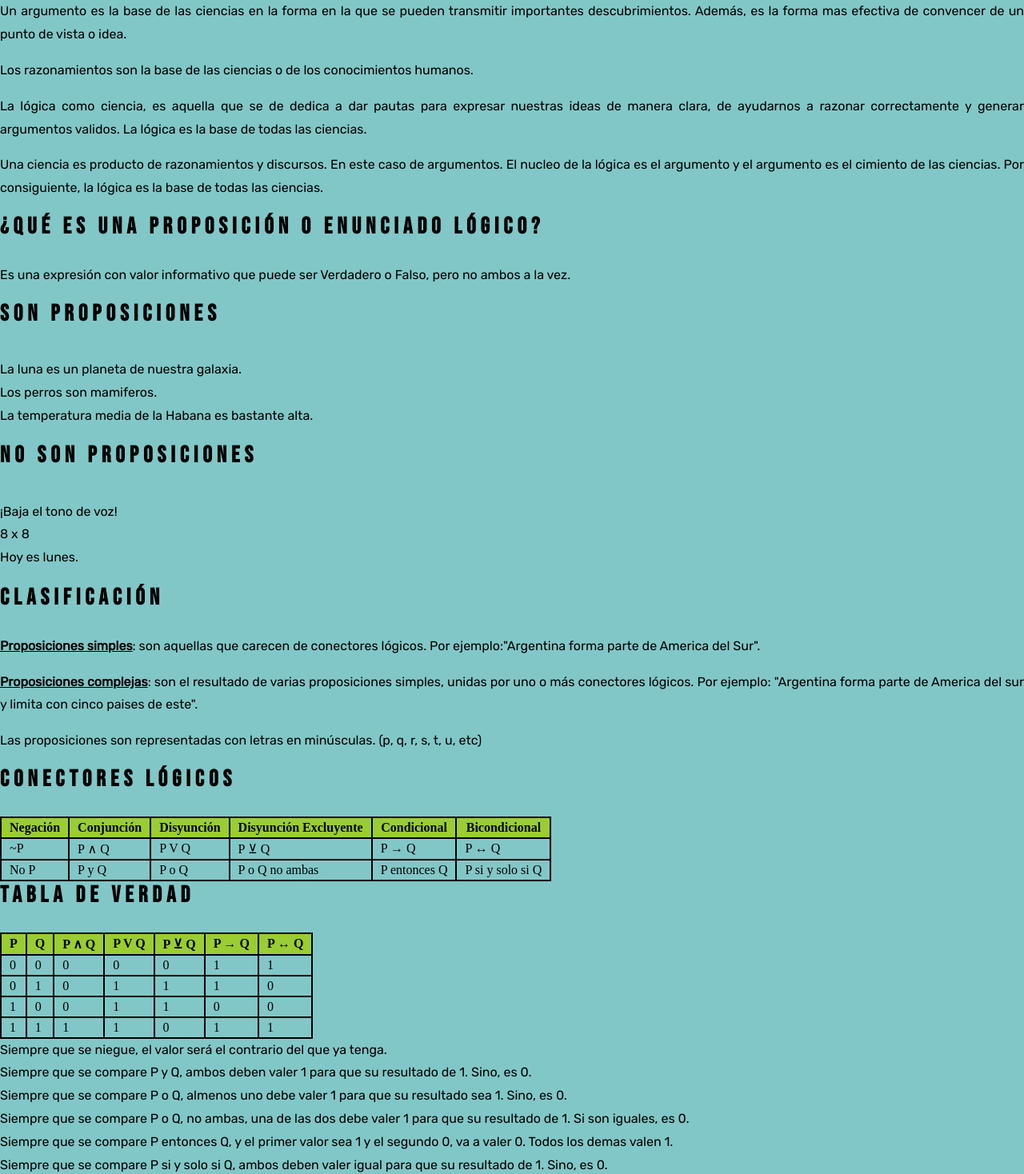
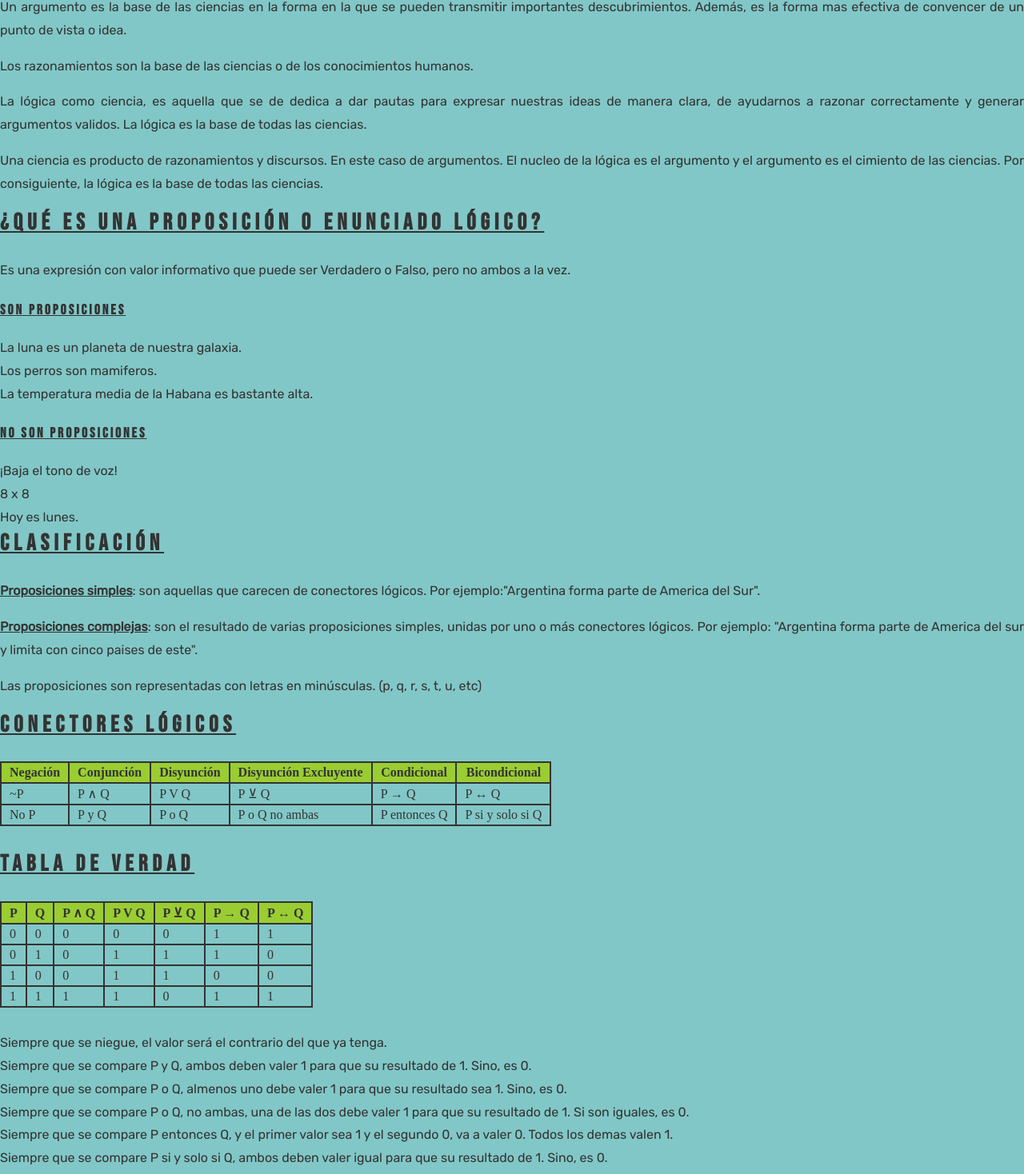
Before and after one commit to Alfacoy/resumenes, a Next.js app: page /algebra/logica_proposicional in a window 1280 px wide. Shown: the part 680-2148 px from the top of the page at 80% size. Built offline with nearby package versions, Linux system fonts and the light colour scheme.

Commit message:
Se agrega un archivo scss con variables, se acomodan estilos de Catedras y Contenido.

```diff
--- a/components/Content/style.scss
+++ b/components/Content/style.scss
@@ -10,8 +10,4 @@
   h3 {
     text-align: start;
   }
-  /*  p::first-letter {
-    font-weight: bold;
-    font-size: 2em;
-  } */
 }
--- a/pages/algebra/index.js
+++ b/pages/algebra/index.js
@@ -6,11 +6,11 @@ import style from "../../styles/styles.scss";
 const Algebra = () => (
   <Layout>
     <Content>
-      <h2 className={style.title}>Álgebra</h2>
-      <div className={style.contenido}>
+      <h2 className={style.cat_title}>Álgebra</h2>
+      <div className={style.cat_contenido}>
         <article>
           <ul>
-            <li className={style.card}>
+            <li className={style.cat_card}>
               <Link href="/algebra/logica_proposicional">
                 <a>- Lógica proposicional</a>
               </Link>
--- a/pages/algebra/logica_proposicional/index.js
+++ b/pages/algebra/logica_proposicional/index.js
@@ -5,7 +5,7 @@ const Proposicional = () => (
   <Layout>
     <Content>
       <h2>Lógica proposicional</h2>
-      <article className={style.fora}>
+      <article className={style.cont_article}>
         <h3>¿Qué es la lógica?</h3>
         <p>
           Es una ciencia que se dedica a lo relativo a la razón, a la palabra y
@@ -31,8 +31,7 @@ const Proposicional = () => (
           correctamente y generar argumentos validos. La lógica es la base de
           todas las ciencias.
         </p>
-
-        <div className={style.remarque}>
+        <div className={style.cont_highlight}>
           <p>
             Una ciencia es producto de razonamientos y discursos. En este caso
             de argumentos. El nucleo de la lógica es el argumento y el argumento
@@ -42,29 +41,30 @@ const Proposicional = () => (
         </div>
       </article>
 
-      <article className={style.fora}>
+      <article className={style.cont_article}>
         <h3>¿Qué es una proposición o enunciado lógico?</h3>
 
         <p>
           Es una expresión con valor informativo que puede ser{" "}
-          <span className={style.remarque}>Verdadero</span> o{" "}
-          <span className={style.remarque}>Falso</span>, pero no ambos a la vez.
+          <span className={style.cont_highlight}>Verdadero</span> o{" "}
+          <span className={style.cont_highlight}>Falso</span>, pero no ambos a
+          la vez.
         </p>
 
-        <ul className={style.listas}>
+        <ul className={style.cont_list}>
           <h4>Son proposiciones</h4>
           <li>La luna es un planeta de nuestra galaxia.</li>
           <li>Los perros son mamiferos.</li>
           <li>La temperatura media de la Habana es bastante alta.</li>
         </ul>
-        <br />
-        <ul className={style.listas}>
+
+        <ul className={style.cont_list}>
           <h4>No son proposiciones</h4>
           <li>¡Baja el tono de voz!</li>
           <li>8 x 8</li>
           <li>Hoy es lunes.</li>
         </ul>
-        <br />
+
         <h3>Clasificación</h3>
 
         <p>
@@ -72,7 +72,7 @@ const Proposicional = () => (
             <u>Proposiciones simples</u>
           </b>
           : son aquellas que carecen de conectores lógicos. Por ejemplo:
-          <span className={style.remarque}>
+          <span className={style.cont_highlight}>
             "Argentina forma parte de America del Sur"
           </span>
           .
@@ -83,7 +83,7 @@ const Proposicional = () => (
           </b>
           : son el resultado de varias proposiciones simples, unidas por uno o
           más conectores lógicos. Por ejemplo:{" "}
-          <span className={style.remarque}>
+          <span className={style.cont_highlight}>
             "Argentina forma parte de America del sur y limita con cinco paises
             de este"
           </span>
@@ -182,33 +182,38 @@ const Proposicional = () => (
           </tbody>
         </table>
 
-        <ul className={style.listas}>
+        <ul className={style.cont_list}>
           <li>
             Siempre que se niegue, el valor será el{" "}
-            <span className={style.remarque}>contrario</span> del que ya tenga.
-          </li>
-          <li>
-            Siempre que se compare <span className={style.remarque}>P y Q</span>
-            , ambos deben valer 1 para que su resultado de 1. Sino, es 0.
-          </li>
-          <li>
-            Siempre que se compare <span className={style.remarque}>P o Q</span>
-            , almenos uno debe valer 1 para que su resultado sea 1. Sino, es 0.
+            <span className={style.cont_highlight}>contrario</span> del que ya
+            tenga.
           </li>
           <li>
             Siempre que se compare{" "}
-            <span className={style.remarque}>P o Q, no ambas</span>, una de las
-            dos debe valer 1 para que su resultado de 1. Si son iguales, es 0.
+            <span className={style.cont_highlight}>P y Q</span>, ambos deben
+            valer 1 para que su resultado de 1. Sino, es 0.
           </li>
           <li>
             Siempre que se compare{" "}
-            <span className={style.remarque}>P entonces Q</span>, y el primer
-            valor sea 1 y el segundo 0, va a valer 0. Todos los demas valen 1.
+            <span className={style.cont_highlight}>P o Q</span>, almenos uno
+            debe valer 1 para que su resultado sea 1. Sino, es 0.
           </li>
           <li>
             Siempre que se compare{" "}
-            <span className={style.remarque}>P si y solo si Q</span>, ambos
-            deben valer igual para que su resultado de 1. Sino, es 0.
+            <span className={style.cont_highlight}>P o Q, no ambas</span>, una
+            de las dos debe valer 1 para que su resultado de 1. Si son iguales,
+            es 0.
+          </li>
+          <li>
+            Siempre que se compare{" "}
+            <span className={style.cont_highlight}>P entonces Q</span>, y el
+            primer valor sea 1 y el segundo 0, va a valer 0. Todos los demas
+            valen 1.
+          </li>
+          <li>
+            Siempre que se compare{" "}
+            <span className={style.cont_highlight}>P si y solo si Q</span>,
+            ambos deben valer igual para que su resultado de 1. Sino, es 0.
           </li>
         </ul>
       </article>
--- a/pages/algoritmos_y_estructura_datos/index.js
+++ b/pages/algoritmos_y_estructura_datos/index.js
@@ -6,8 +6,8 @@ import Link from "next/link";
 const AlgoritmoDatos = () => (
   <Layout>
     <Content>
-      <h2 className={style.title}>Algoritmos y estructuras de datos</h2>
-      <div className={style.contenido}>
+      <h2 className={style.cat_title}>Algoritmos y estructuras de datos</h2>
+      <div className={style.cat_contenido}>
         <article>
           <p>No hay nuevas entradas</p>
         </article>
--- a/pages/analisis_matematico/index.js
+++ b/pages/analisis_matematico/index.js
@@ -6,8 +6,8 @@ import Link from "next/link";
 const AnalisisMatematico = () => (
   <Layout>
     <Content>
-      <h2 className={style.title}>Análisis matemático</h2>
-      <div className={style.contenido}>
+      <h2 className={style.cat_title}>Análisis matemático</h2>
+      <div className={style.cat_contenido}>
         <article>
           <p>No hay nuevas entradas</p>
         </article>
--- a/pages/arquitectura_computadores/index.js
+++ b/pages/arquitectura_computadores/index.js
@@ -6,8 +6,8 @@ import Link from "next/link";
 const ArquitecturaComputadores = () => (
   <Layout>
     <Content>
-      <h2 className={style.title}>Arquitectura de computadores</h2>
-      <div className={style.contenido}>
+      <h2 className={style.cat_title}>Arquitectura de computadores</h2>
+      <div className={style.cat_contenido}>
         <article>
           <p>No hay nuevas entradas</p>
         </article>
--- a/pages/ciencia_tecnologia_sociedad/index.js
+++ b/pages/ciencia_tecnologia_sociedad/index.js
@@ -6,8 +6,8 @@ import Link from "next/link";
 const CTS = () => (
   <Layout>
     <Content>
-      <h2 className={style.title}>Ciencia, tecnología y sociedad</h2>
-      <div className={style.contenido}>
+      <h2 className={style.cat_title}>Ciencia, tecnología y sociedad</h2>
+      <div className={style.cat_contenido}>
         <article>
           <p>No hay nuevas entradas</p>
         </article>
--- a/pages/ingles_tecnico/index.js
+++ b/pages/ingles_tecnico/index.js
@@ -6,8 +6,8 @@ import Link from "next/link";
 const InglesTecnico = () => (
   <Layout>
     <Content>
-      <h2 className={style.title}>Inglés técnico</h2>
-      <div className={style.contenido}>
+      <h2 className={style.cat_title}>Inglés técnico</h2>
+      <div className={style.cat_contenido}>
         <article>
           <p>No hay nuevas entradas</p>
         </article>
--- a/pages/practicas_profesionalizantes/index.js
+++ b/pages/practicas_profesionalizantes/index.js
@@ -6,8 +6,8 @@ import Link from "next/link";
 const PPS = () => (
   <Layout>
     <Content>
-      <h2 className={style.title}>Prácticas profesionalizantes</h2>
-      <div className={style.contenido}>
+      <h2 className={style.cat_title}>Prácticas profesionalizantes</h2>
+      <div className={style.cat_contenido}>
         <article>
           <p>No hay nuevas entradas</p>
         </article>
--- a/pages/sistemas_y_organizaciones/index.js
+++ b/pages/sistemas_y_organizaciones/index.js
@@ -6,8 +6,8 @@ import Link from "next/link";
 const SistemasYOrganizaciones = () => (
   <Layout>
     <Content>
-      <h2 className={style.title}>Sistemas y organizaciones</h2>
-      <div className={style.contenido}>
+      <h2 className={style.cat_title}>Sistemas y organizaciones</h2>
+      <div className={style.cat_contenido}>
         <article>
           <p>No hay nuevas entradas</p>
         </article>
--- a/styles/styles.scss
+++ b/styles/styles.scss
@@ -1,13 +1,14 @@
+@import "./variables.scss";
 @import url("https://fonts.googleapis.com/css2?family=Bebas+Neue&family=Rubik&display=swap");
 
 * {
   box-sizing: border-box;
+  color: $textColor;
 }
 
 body {
   margin: 0;
-  background-color: #82c7c7;
-
+  background-color: $background;
   /*   background-image: url("/textura.png");
   background-repeat: no-repeat;
   background-size: cover; */
@@ -15,10 +16,7 @@ body {
 
 h1,
 h2,
-h3,
-h4,
-h5,
-h6 {
+h3 {
   margin-top: 0;
   font-size: 1.8em;
   letter-spacing: 6px;
@@ -28,8 +26,22 @@ h6 {
 h1,
 h2 {
   display: inline-block;
-  background-color: yellowgreen;
+  background-color: $highlight;
   padding: 0 20px;
+}
+
+h3 {
+  text-decoration: underline;
+}
+
+h4,
+h5,
+h6 {
+  font-size: 1.1em;
+  text-transform: uppercase;
+  letter-spacing: 3px;
+  text-decoration: underline;
+  font-family: "Bebas Neue", cursive;
 }
 
 p,
@@ -50,11 +62,6 @@ li {
 
 a {
   text-decoration: none;
-  color: black;
-}
-
-a:visited {
-  color: black;
 }
 
 figure {
@@ -62,50 +69,60 @@ figure {
   text-align: center;
 }
 
-.title {
+table,
+td,
+th {
+  margin-bottom: 30px;
+  border: 2px solid $textColor;
+  border-collapse: collapse;
+  padding: 3px 10px;
+}
+
+th {
+  background-color: $highlight;
+}
+
+/*Cat_styles*/
+.cat_title {
   text-transform: uppercase;
   text-decoration: underline;
-  background-color: yellowgreen;
+  background-color: $highlight;
 }
 
-.card {
+.cat_card {
   padding: 10px 0;
 }
 
-.contenido {
+.cat_contenido {
   width: 100%;
   display: flex;
   justify-content: space-around;
 }
 
-.fora {
-  padding-bottom: 50px;
+/*Cont_styles*/
+.cont_article {
+  padding-bottom: 60px;
   text-align: center;
 }
 
-.remarque {
-  background-color: yellowgreen;
-  padding: 0 5px;
+.cont_highlight {
+  background-color: $highlight;
+  padding: 0 6px;
 }
 
-.listas {
+.cont_list {
   text-align: start;
+  margin-bottom: 30px;
   h4 {
     margin: 0;
   }
   li {
     list-style: square;
+    padding: 5px 0;
   }
 }
 
-table,
-td,
-th {
-  border: 2px solid black;
-  border-collapse: collapse;
-  padding: 3px 10px;
-}
-
-th {
-  background-color: yellowgreen;
-}
+/*  p::first-letter {
+    font-weight: bold;
+    font-size: 2em;
+  } */
--- /dev/null
+++ b/styles/variables.scss
@@ -0,0 +1,5 @@
+$background: #82c7c7;
+
+$highlight: yellowgreen;
+
+$textColor: #333;
```
